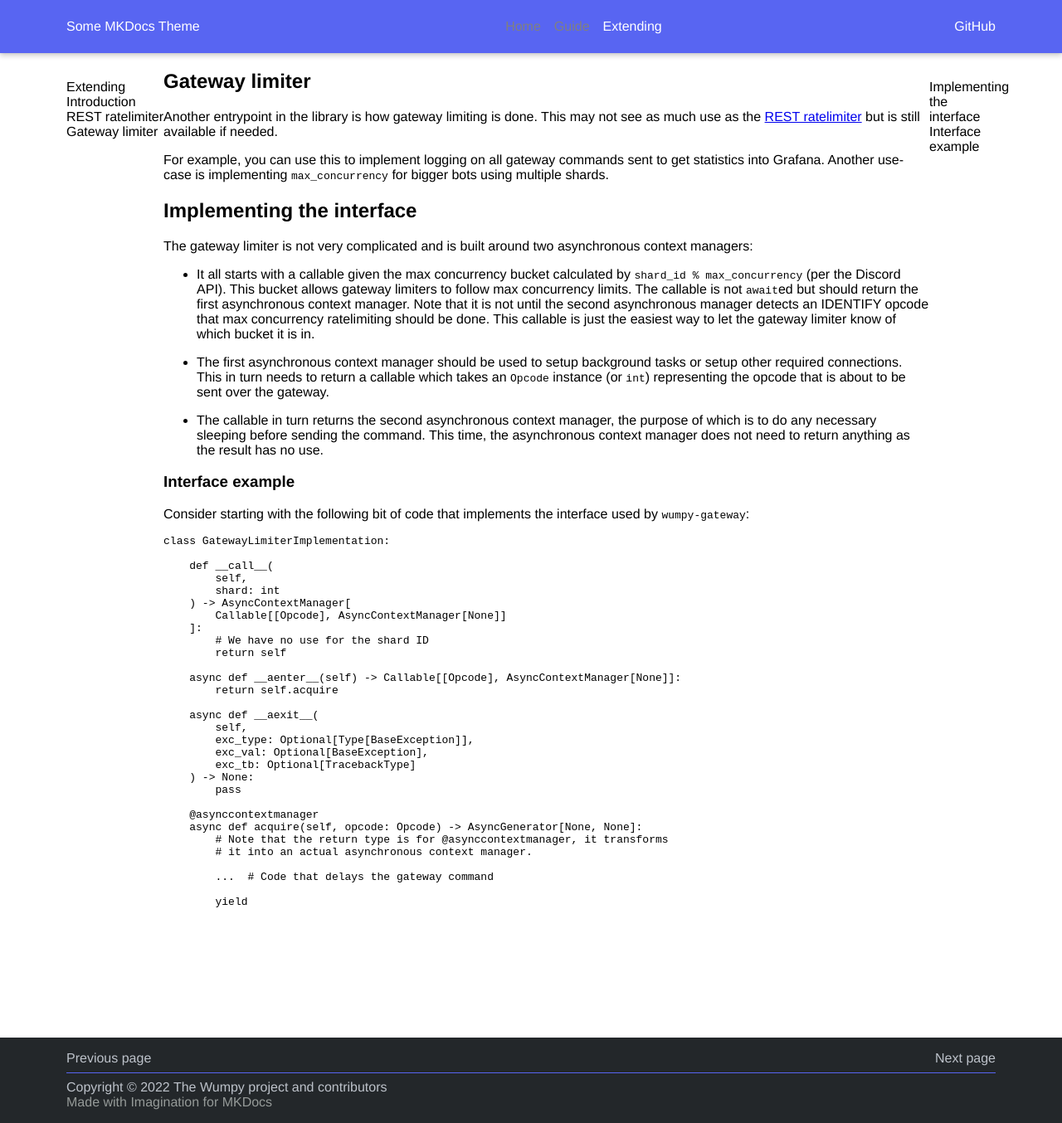
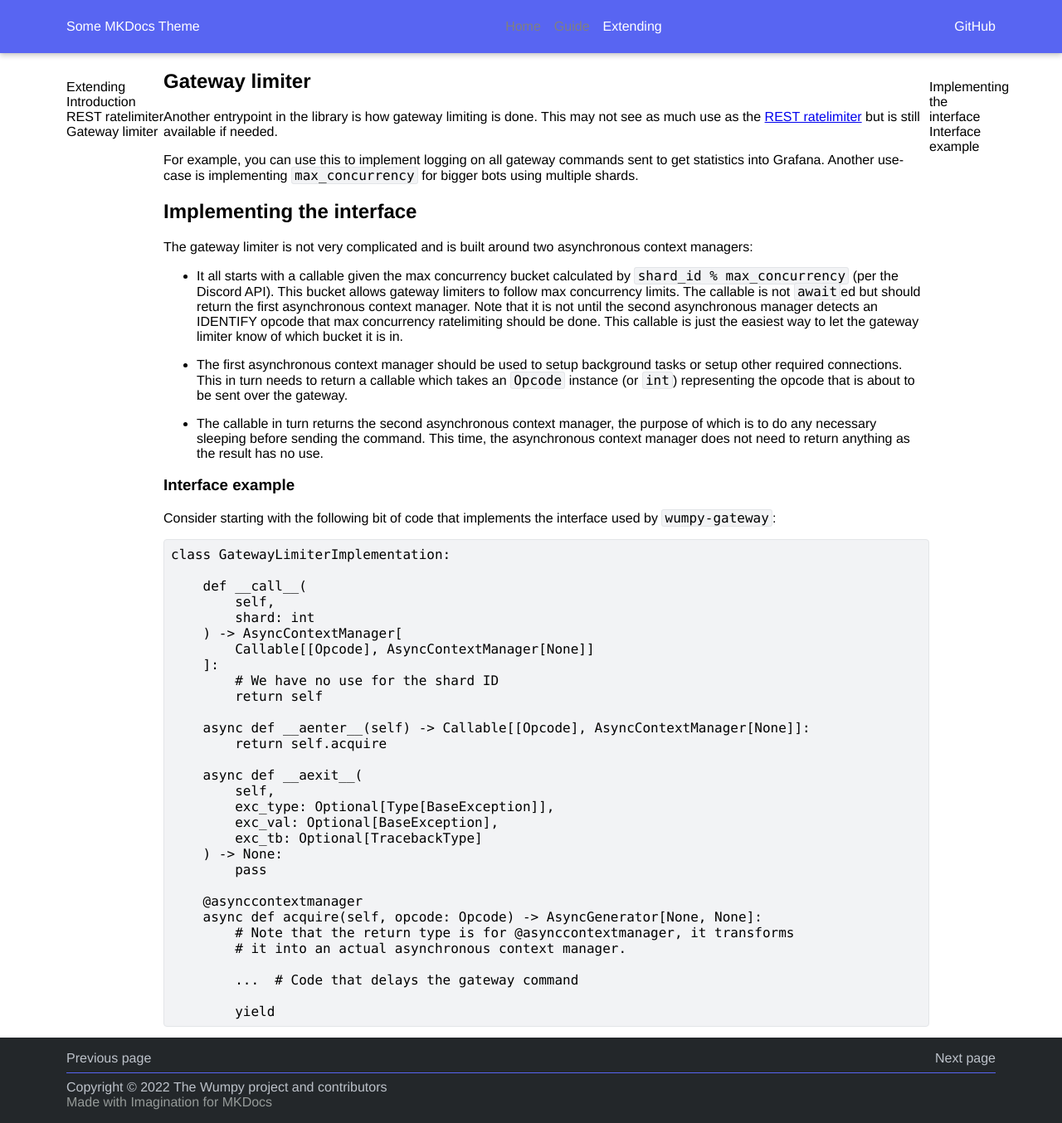
Before and after one commit to wumpyproject/docs, an MkDocs documentation site: the page built from docs/extending/gateway-limiter.md, in a window 1280 px wide. Shown: the whole page at 83% size. Built offline with MkDocs 1.6.1, drawn with Linux system fonts in a browser that asks for light colours.

Commit message:
Style color and font of codeblocks

```diff
--- a/theme/css/theme.css
+++ b/theme/css/theme.css
@@ -10,7 +10,7 @@ html, body {
   padding: 0;
   display: flex;
   flex-direction: column;
-  font-family: Whitney,Helvetica Neue,Helvetica,Arial,sans-serif;
+  font-family: Whitney, 'Helvetica Neue', Helvetica, Arial, sans-serif;
 }
 
 #page-body, main {
@@ -33,3 +33,20 @@ html, body {
   color: inherit;
   text-decoration: none;
 }
+
+code {
+  border: 1px solid #e3e5e8;
+  font-family:
+    Consolas, 'Andale Mono WT', 'Andale Mono', 'Lucida Console', 'Lucida Sans Typewriter',
+    Monaco, 'Courier New', Courier, monospace;
+  background: #f2f3f5;
+  padding-left: 0.2em;
+  padding-right: 0.2em;
+  border-radius: 3px;
+}
+
+pre code {
+  display: block;
+  padding: 0.5em;
+  border-radius: 4px;
+}
```
